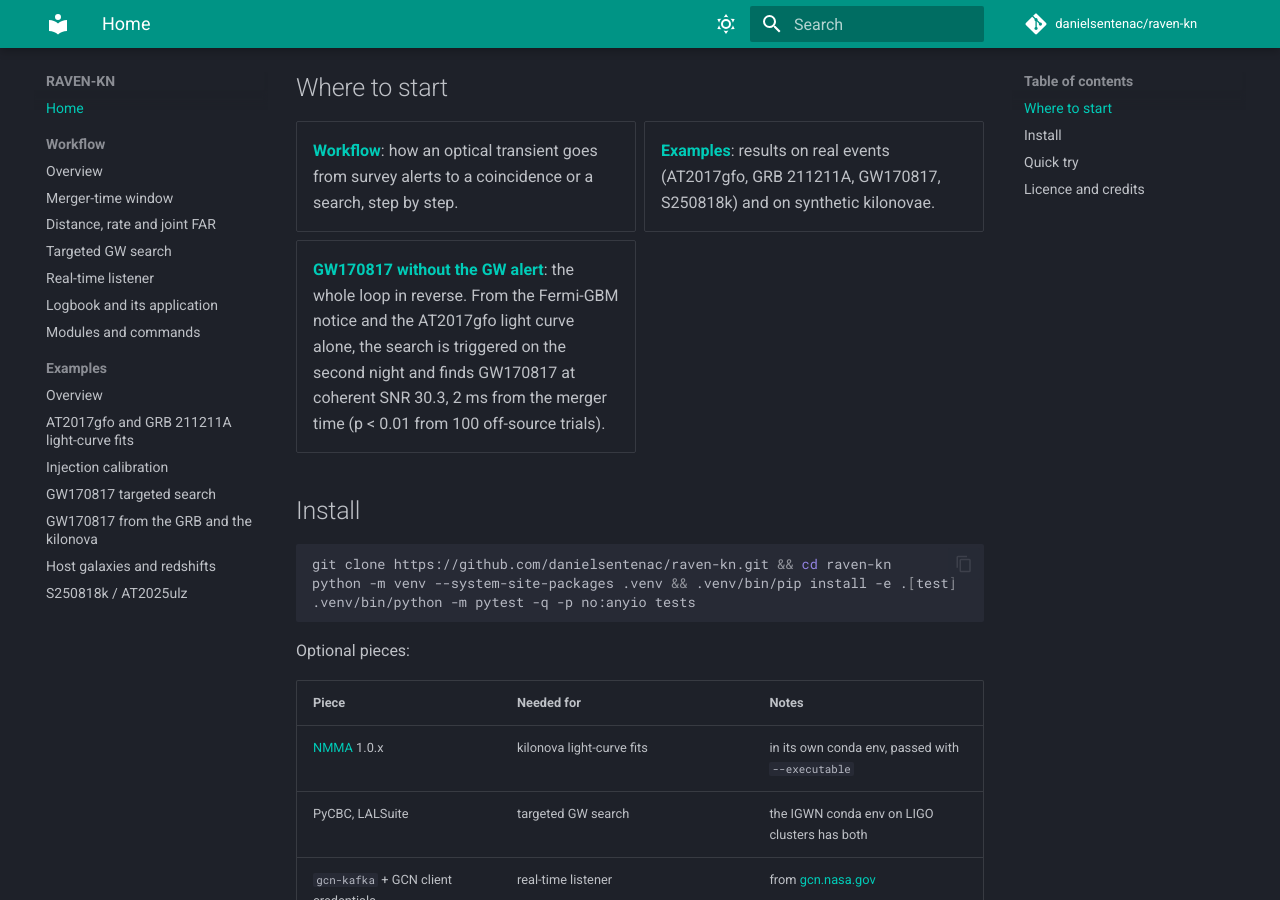
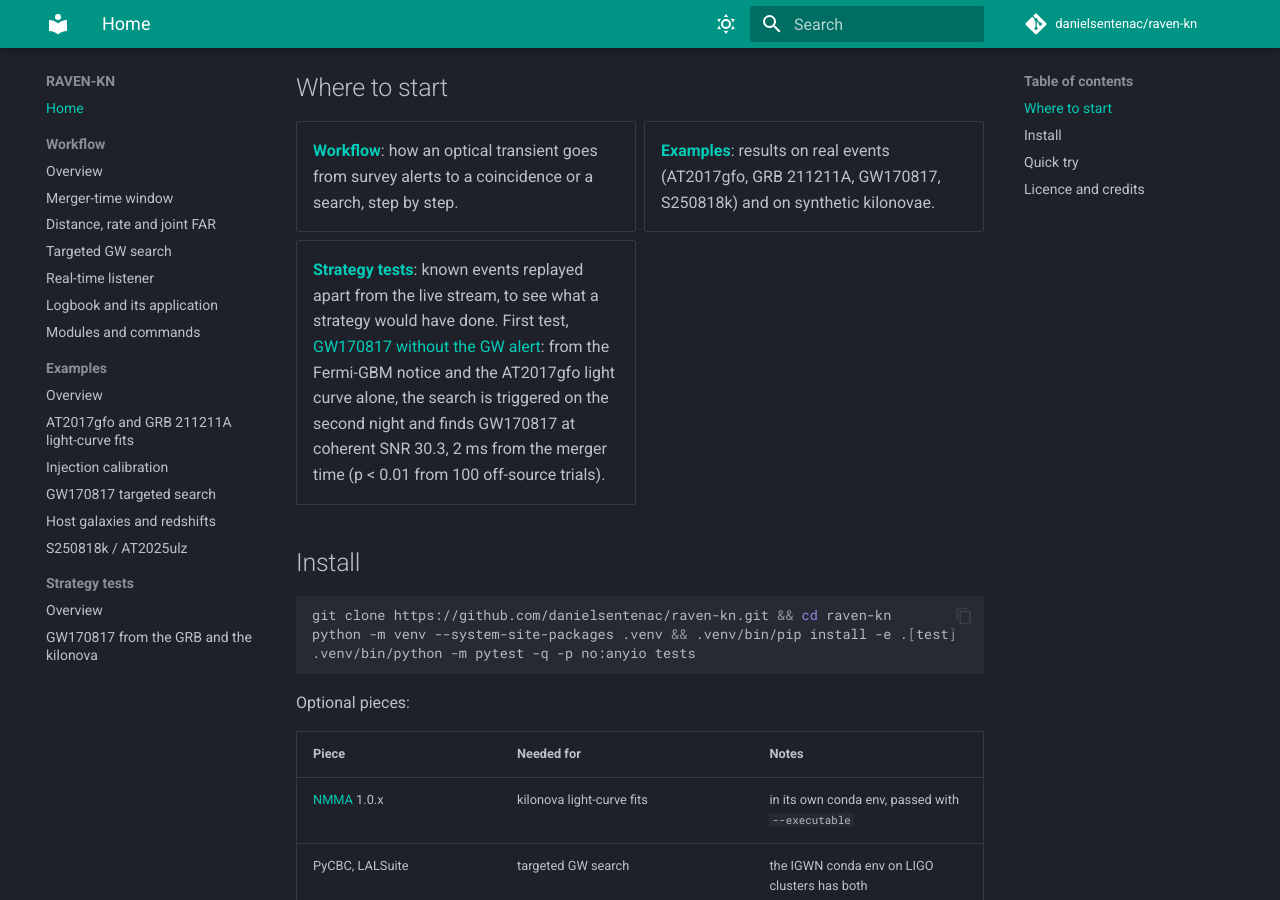
Before and after one commit to danielsentenac/raven-kn, an MkDocs documentation site: the page built from docs/index.md, in a window 1280 px wide and 900 px high, scrolled down 809 px. Built offline with MkDocs 1.6.1 and Material for MkDocs 9.7.7, drawn with Linux system fonts in a browser that asks for light colours; comment, search, counter and statistics services are not loaded.

Commit message:
Strategy tests: the GW170817 reverse replay moved to its own docs section, with trigger-rule options
Co-Authored-By: Claude Fable 5.2 <noreply@anthropic.com>

```diff
--- a/docs/index.md
+++ b/docs/index.md
@@ -19,7 +19,8 @@ can later be merged into it or called from gwcelery.
   by step.
 - **[Examples](examples/index.md)**: results on real events (AT2017gfo, GRB 211211A, GW170817,
   S250818k) and on synthetic kilonovae.
-- **[GW170817 without the GW alert](examples/gw170817-reverse.md)**: the whole loop in reverse. From the
+- **[Strategy tests](tests/index.md)**: known events replayed apart from the live stream, to see what
+  a strategy would have done. First test, [GW170817 without the GW alert](tests/gw170817-reverse.md): from the
   Fermi-GBM notice and the AT2017gfo light curve alone, the search is triggered on the second night and
   finds GW170817 at coherent SNR 30.3, 2 ms from the merger time (p < 0.01 from 100 off-source trials).
 
--- a/mkdocs.yml
+++ b/mkdocs.yml
@@ -47,9 +47,11 @@ nav:
       - AT2017gfo and GRB 211211A light-curve fits: examples/kilonova-fits.md
       - Injection calibration: examples/injections.md
       - GW170817 targeted search: examples/gw170817-search.md
-      - GW170817 from the GRB and the kilonova: examples/gw170817-reverse.md
       - Host galaxies and redshifts: examples/hosts.md
       - S250818k / AT2025ulz: examples/s250818k.md
+  - Strategy tests:
+      - Overview: tests/index.md
+      - GW170817 from the GRB and the kilonova: tests/gw170817-reverse.md
 
 markdown_extensions:
   - admonition
```
Also changed, not shown: README.md (+5 -1 lines), docs/examples/gw170817-search.md (+2 -2 lines), docs/examples/index.md (+3 -1 lines), docs/workflow.md (+1 -1 lines), 4 other files.
